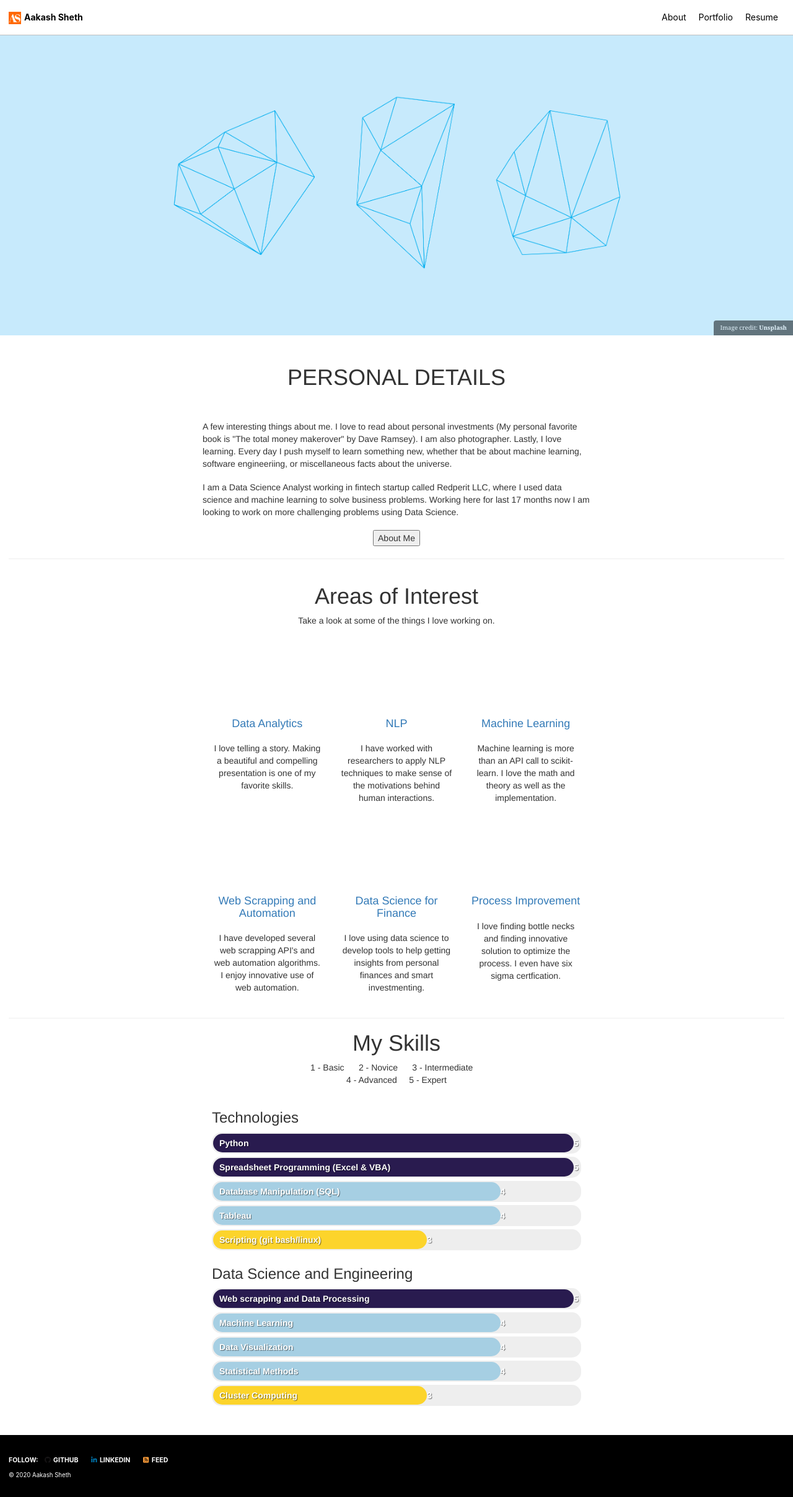
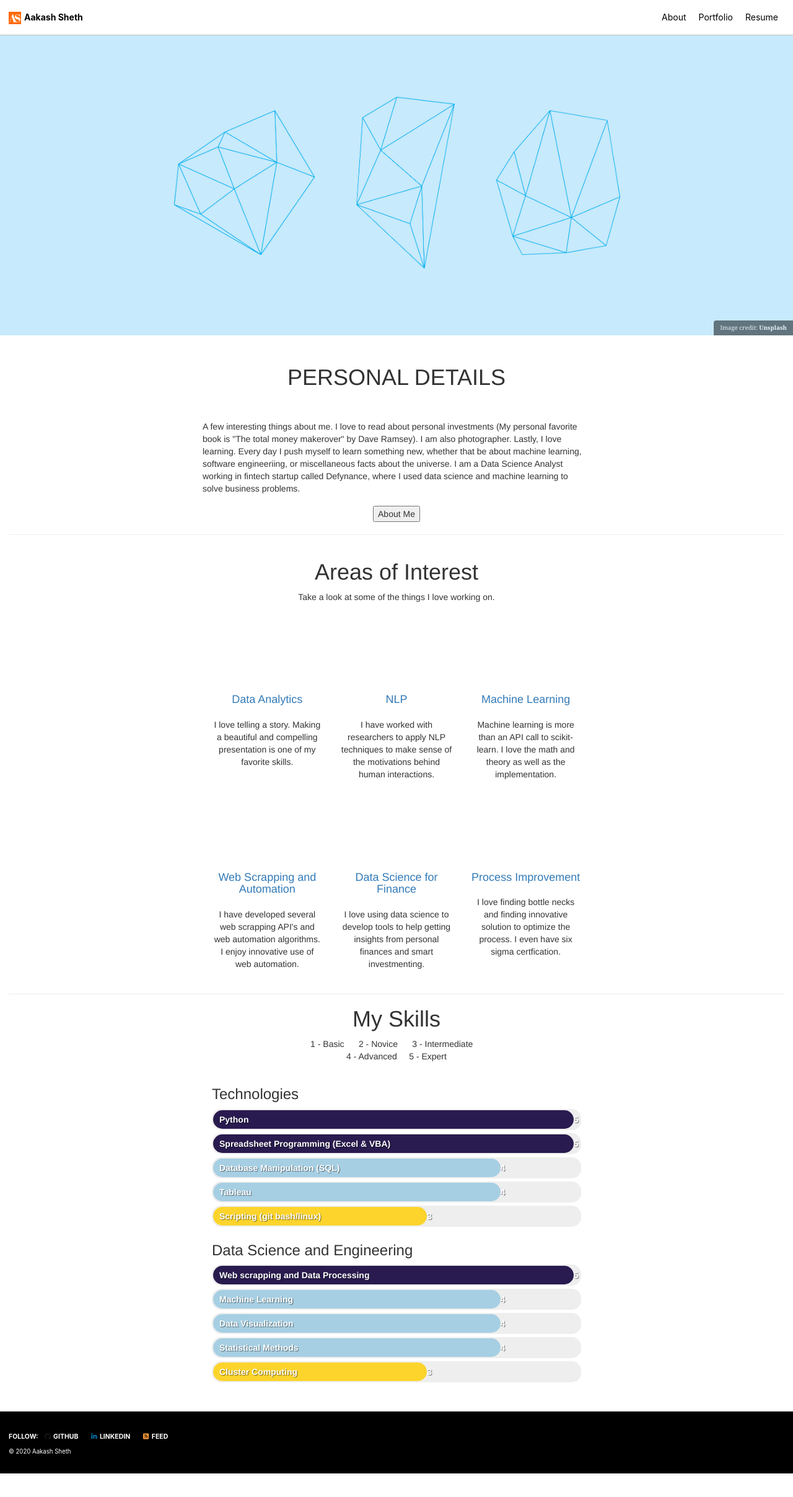
Before and after one commit to aakash-sheth/aakash-sheth.github.io, a Jekyll site: the page built from index.html, in a window 1280 px wide. Shown: the whole page at 62% size. Built offline with Jekyll 4.4.1, drawn with Linux system fonts in a browser that asks for light colours; cached includes are drawn as plain includes; nearby versions of some CDN libraries; the list of posts is cut into pages by our own code; after the commit the page ends 2377 px from its top, so only the background shows below that.

Commit message:
about page content

```diff
--- a/index.html
+++ b/index.html
@@ -13,22 +13,20 @@ classes: wide
 <link rel="stylesheet" href="https://cdn.linearicons.com/free/1.0.0/icon-font.min.css">
 <script src="https://cdn.linearicons.com/free/1.0.0/svgembedder.min.js"></script>
 <style>
-    p.justify {
+    div.justify {
         text-align: justify;
       }
 </style>
 
 <section class="service-area section-gap">
     <div class="container">
-        <div class="row align-items-center justify-content-between">
+        <div class="row justify-content-between">
                 <h1 class="text-uppercase text-center">Personal Details</h1>
                 <br>
                 <br>
-                    <p class="fz-16" class="justify">
+                    <p class="fz-16">
                          A few interesting things about me. I love to read about personal investments (My personal favorite book is "The total money makerover" by Dave Ramsey). I am also photographer. Lastly, I love learning. Every day I push myself to learn something new, whether that be about machine learning, software engineeriing, or miscellaneous facts about the universe.
-                    </p>
-                    <p class="fz-16" class="justify">
-                         I am a Data Science Analyst working in fintech startup called Redperit LLC, where I used data science and machine learning to solve business problems. Working here for last 17 months now I am looking to work on more challenging problems using Data Science.
+                         I am a Data Science Analyst working in fintech startup called Defynance, where I used data science and machine learning to solve business problems.
                     </p>
                 <center> <button type="button" onclick="location.href='/about'">About Me</button> </center>
         </div>
--- a/plaid_working.html
+++ b/plaid_working.html
@@ -19,7 +19,7 @@ classes: wide
 }
 
 </script> -->
-<button id="link-button">Link Account</button>
+<!-- <button id="link-button">Link Account</button>
 <script
 src="https://cdnjs.cloudflare.com/ajax/libs/jquery/2.2.3/jquery.min.js"></script>
 <script
@@ -100,4 +100,4 @@ src="https://cdn.plaid.com/link/v2/stable/link-initialize.js"></script>
 
 
 </script>
-<br>
+<br> -->
```
Also changed, not shown: _pages/about.md (+6 -1 lines).
